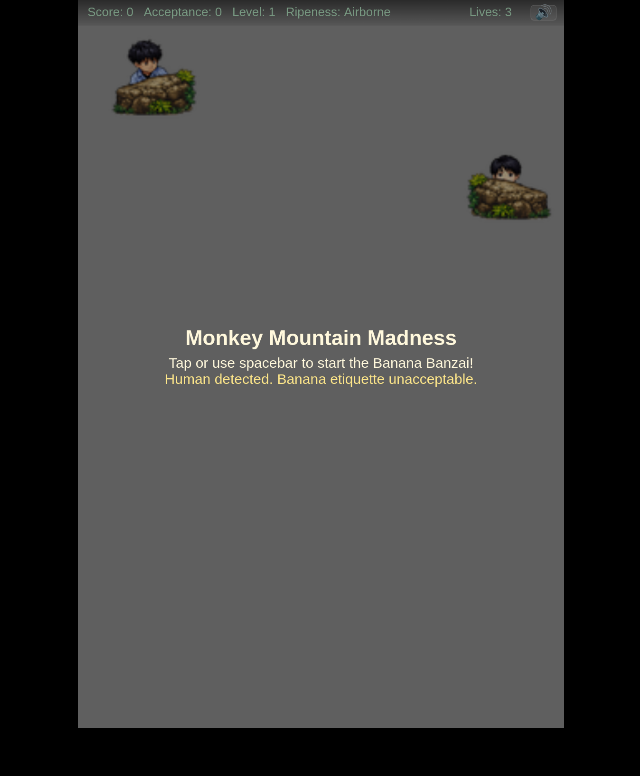
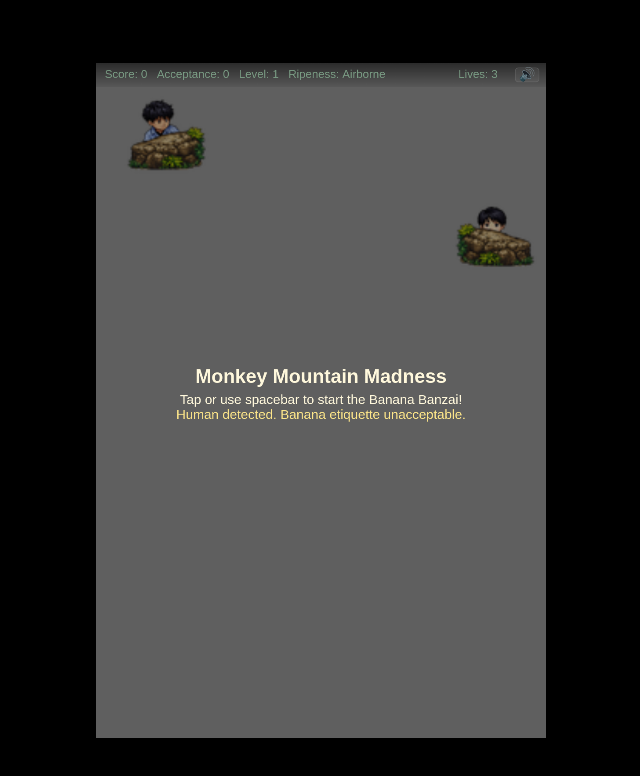
Before and after one commit to cgarrett22/monkeymountainmadness, a plain HTML site: page index.html in a window 1280 px wide. Shown: the whole page, without its empty margins (319-959 px from the left). Drawn offline with Linux system fonts and the light colour scheme.

Commit message:
Update viewport meta tag and canvas styles

```diff
--- a/index.html
+++ b/index.html
@@ -2,7 +2,7 @@
 <html lang="en">
 <head>
   <meta charset="UTF-8" />
-  <meta name="viewport" content="width=device-width, initial-scale=1, viewport-fit=cover" />
+  <meta name="viewport" content="width=device-width, initial-scale=1, maximum-scale=1, user-scalable=no, viewport-fit=cover" />
   <meta name="apple-mobile-web-app-capable" content="yes" />
   <meta name="apple-mobile-web-app-status-bar-style" content="black-translucent" />
   <title>Monkey Mountain Madness</title>
@@ -40,13 +40,13 @@
       display: flex;
       justify-content: center;
       align-items: flex-start;
-      padding-bottom: 72px; /* reserved footer space */
+      /*padding-bottom: 72px; /* reserved footer space */
       box-sizing: border-box;
       overflow: hidden;
       touch-action: none;
     }
 
-    canvas {
+ /*   canvas {
       display: block;
       background: #000;
       touch-action: none;
@@ -62,15 +62,36 @@
       width: auto;
       height: auto;
 
-    -webkit-user-select: none;  /* Prevents text selection */
-    -webkit-touch-callout: none; /* Prevents the long-press callout menu */
+    -webkit-user-select: none;
+    -webkit-touch-callout: none;
     user-select: none;
-    touch-action: none;          /* Prevents browser-level gestures like zooming */
+    touch-action: none;
+    }*/
 
+    canvas {
+      display: block;
+      background: #000;
+      touch-action: none;
+
+      /* Use the variable you're calculating in JS */
+      /* max-height: calc(var(--app-height, 100vh) - 72px); */
+      max-height: calc(var(--app-height, 100vh));
+      max-width: 100vw;
+
+      /* Ensure this matches your actual internal game resolution */
+      aspect-ratio: 1080 / 1920;
+
+      width: auto;
+      height: auto;
+      object-fit: contain;
+
+      -webkit-user-select: none;
+      user-select: none;
+      -webkit-touch-callout: none;
     }
 
     input, select, textarea {
-      font-size: 16px'
+      font-size: 16px;
     }
   </style>
 </head>
@@ -81,13 +102,12 @@
 
   <script>
     function setAppHeight() {
-      const h = window.visualViewport
-        ? window.visualViewport.height
-        : window.innerHeight;
-
-      document.documentElement.style.setProperty("--app-height", `${h}px`);
+      // Use a slight delay to let Safari finish its UI animations
+      requestAnimationFrame(() => {
+        const h = window.visualViewport ? window.visualViewport.height : window.innerHeight;
+        document.documentElement.style.setProperty("--app-height", `${h}px`);
+      });
     }
-
     setAppHeight();
 
     window.addEventListener("resize", setAppHeight);
```
